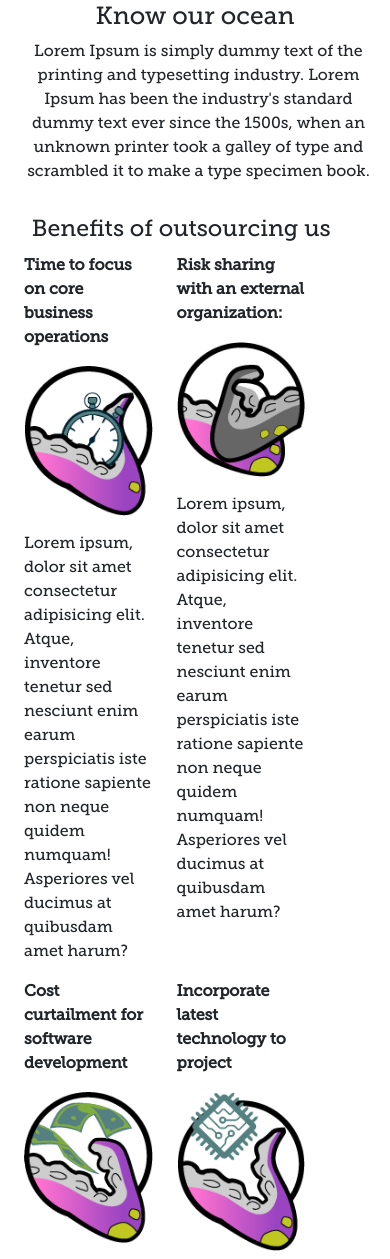
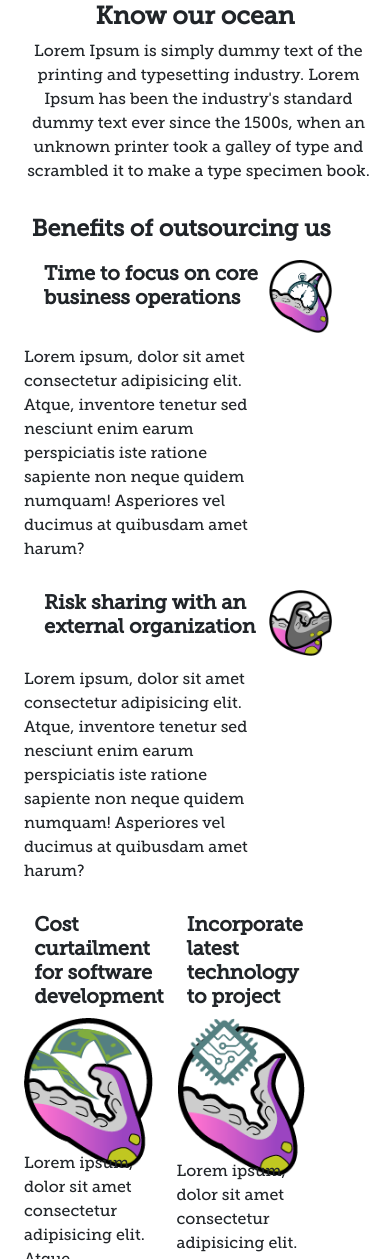
Before and after one commit to paodesign/codeit2.0, a plain HTML site: page index.html in a window 390 px wide. Shown: the part 741-2000 px from the top of the page. Drawn offline with nearby package versions, Linux system fonts and the light colour scheme.

Commit message:
media query

```diff
--- a/index.html
+++ b/index.html
@@ -149,7 +149,7 @@
 
         <div class="row">
           <div class="col-12 ">
-            <h2 id="title-secundary">Know our ocean</h2>
+            <h2 id="title-secundary"> <strong>Know our ocean</strong></h2>
           </div>
         </div>
 
@@ -165,24 +165,23 @@
         </div>
         <div class="row section-1 row-texto-div">
           <div class="col-10 texto-div">
-            <h3 id="title-three">Benefits of outsourcing us</h3>
+            <h3 id="title-three"> <strong>Benefits of outsourcing us</strong></h3>
           </div>
         </div>
-        <div class="container ">
+        <div class="container textos">
           <div class="row section-1 row-texto-img">
-            <div class="col-5 texto-img">
-              <p><strong>Time to focus on core business operations</strong></p>
+            <div class="col-9 texto-img">
+              <h5 class="title-h5"><strong>Time to focus on core business operations</strong></h5>
               <figure class="imagen-icono sombra_fija">
                 <img src="images/time.png" alt="timepulpos" class="img-fluid">
               </figure>
               <p class="p-second ">Lorem ipsum, dolor sit amet consectetur adipisicing elit. Atque, inventore tenetur
-                sed
-                nesciunt enim earum perspiciatis iste ratione sapiente non neque quidem numquam!
+                sed nesciunt enim earum perspiciatis iste ratione sapiente non neque quidem numquam!
                 Asperiores vel ducimus at quibusdam amet harum?</p>
 
             </div>
-            <div class="col-5 texto-img" id="image-saludo">
-              <p><strong>Risk sharing with an external organization:</strong></p>
+            <div class="col-9 texto-img" id="image-saludo">
+              <h5 class="title-h5"><strong>Risk sharing with an external organization</strong></h5>
               <figure class="imagen-icono sombra_fija">
                 <img src="images/saludo.png" alt="saludopulpos" class="img-fluid">
               </figure>
@@ -193,7 +192,7 @@
           </div>
           <div class="row section-1 row-texto-img-dos">
             <div class="col-5 texto-img-dos">
-              <p><strong>Cost curtailment for software development</strong></p>
+              <h5 class="title-h5"><strong>Cost curtailment for software development</strong></h5>
               <figure class="imagen-icono-dos sombra_fija">
                 <img src="images/money.png" alt="moneypulpos" class="img-fluid">
               </figure>
@@ -203,7 +202,7 @@
                 Asperiores vel ducimus at quibusdam amet harum?</p>
             </div>
             <div class="col-5 texto-img-dos">
-              <p><strong>Incorporate latest technology to project</strong></p>
+              <h5 class="title-h5"><strong>Incorporate latest technology to project</strong></h5>
 
               <figure class="imagen-icono-dos sombra_fija">
                 <img src="images/chip.png" alt="chippulpos" class="img-fluid">
--- a/style.css
+++ b/style.css
@@ -264,6 +264,7 @@ li a {
     margin-top: 5%;
     margin-bottom: 3%;
   }
+
 }
 .flex {
   /*Flexbox for containers*/
@@ -366,6 +367,27 @@ li a {
   }
   #title-three {
     margin-top: 5%;
-    margin-bottom: 3%;
+    margin-bottom: 6%;
+  }
+
+  .textos {
+    position: absolute;
+  }
+
+  .imagen-icono {
+    position: relative;
+    top: -18%;
+    left: 98%;
+    width: 25%;
+  }
+
+  .p-second {
+    margin-top: -25%;
+    margin-bottom: 12%;
+  }
+
+  .title-h5 {
+    margin-left: 8%;
+
   }
 }/*# sourceMappingURL=style.css.map */
```
